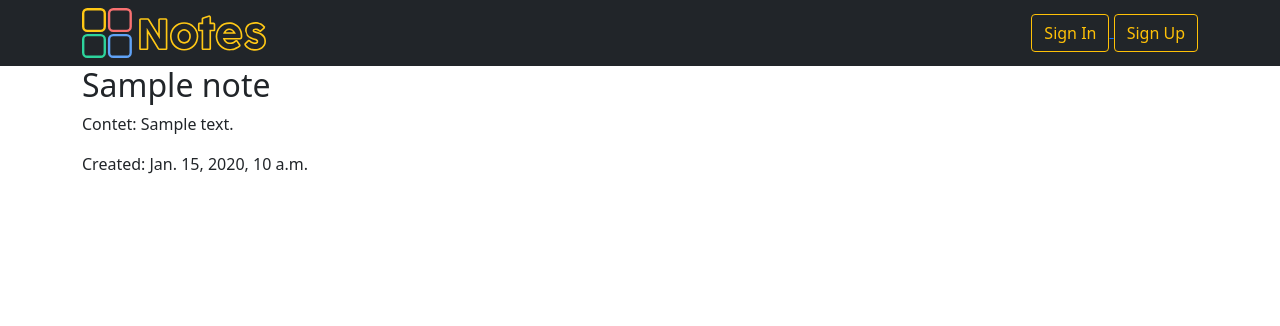
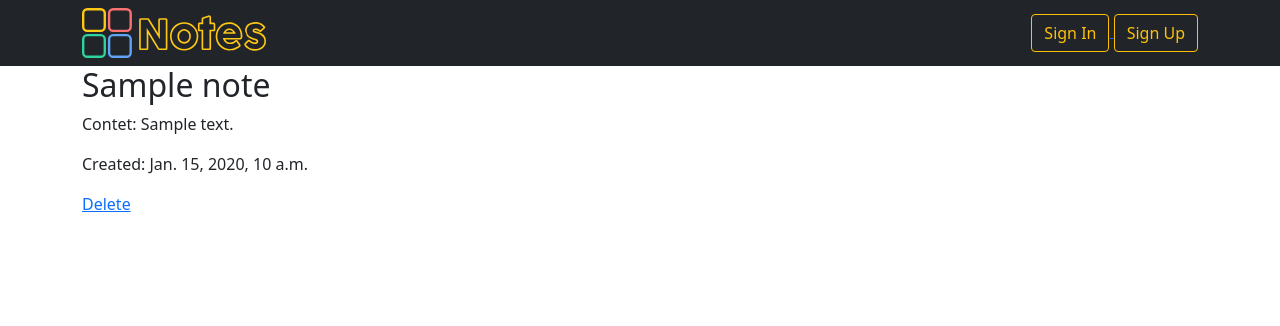
Before and after one commit to osamamhd/notes-app, a Django app: a page that uses notes_app/templates/note/note_detail.html in a window 1280 px wide. Shown: the top 326 px of the page. Run offline with Django 3.2, Linux system fonts and the light colour scheme; tables that the repository leaves empty hold one stand-in row (values such as "Sample post"); some libraries are stand-ins or nearby versions.

Commit message:
note delete link.

```diff
--- a/notes_app/templates/note/note_detail.html
+++ b/notes_app/templates/note/note_detail.html
@@ -7,5 +7,5 @@
 <h2>{{ note.title }}</h2>
 <p>Contet: {{ note.content }}</p>
 <p>Created: {{ note.created }}</p>
-
+<a href="{% url 'note:delete' note.slug %}">Delete</a>
 {% endblock content %}
```
